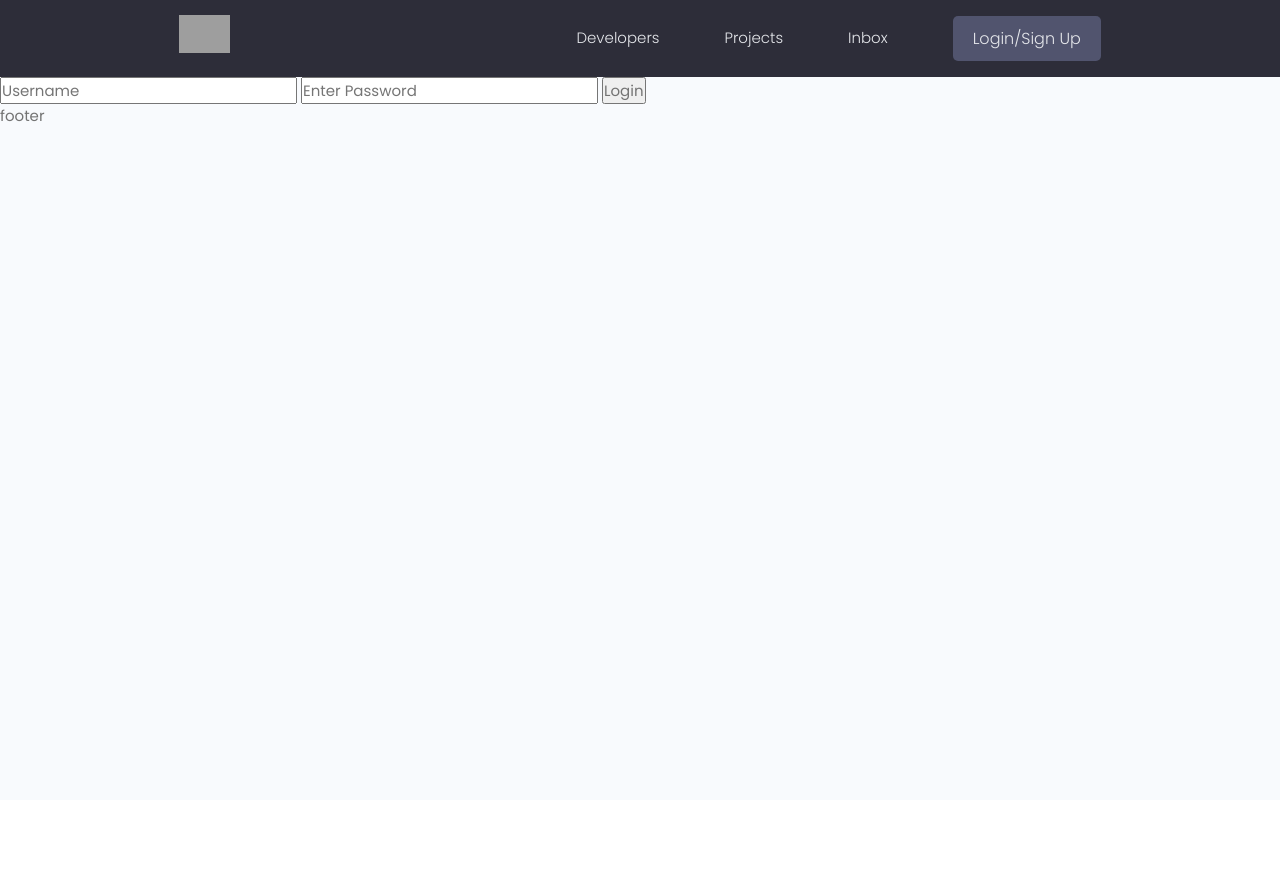
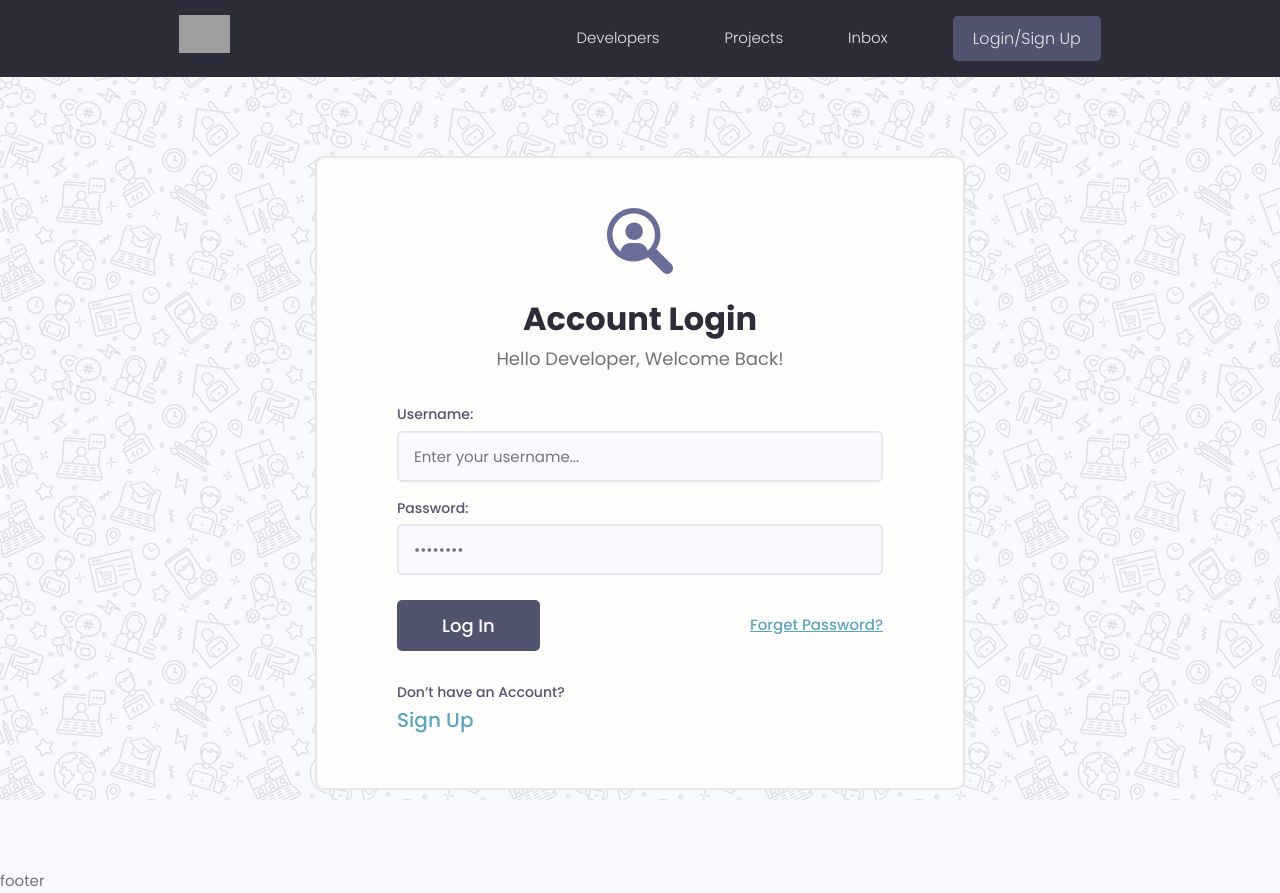
Before and after one commit to Diananaa/devSearch-djago, a Django app: page /users/login/ in a window 1280 px wide. Before the commit the page ends 122 px from the top, so only its background shows below. Run offline with Django 5.2, Linux system fonts and the light colour scheme; some libraries are stand-ins or nearby versions; grey boxes are pictures that could not be loaded.

Commit message:
feat: ui exception error

```diff
--- a/static/uikit/app.js
+++ b/static/uikit/app.js
@@ -2,3 +2,10 @@
 document.addEventListener('DOMContentLoaded', function () {
   hljs.highlightAll();
 });
+
+let alertWrapper = document.querySelector('.alert')
+let alertClose = document.querySelector('.alert__close')
+
+if(alertWrapper){
+  alertClose.addEventListener('click', ()=> alertWrapper.style.display = 'none')
+}
--- a/templates/main.html
+++ b/templates/main.html
@@ -6,6 +6,7 @@
     <meta charset="UTF-8">
     <meta name="viewport" content="width=device-width, initial-scale=1.0">
     <title>DevSearch</title>
+    <link rel="stylesheet" href="https://cdn.iconmonstr.com/1.3.0/css/iconmonstr-iconic-font.min.css" />
     <link rel="stylesheet" type="text/css" href='{% static "styles/main.css" %}'>
     <link rel="stylesheet" href="{% static 'uikit/styles/uikit.css' %}">
     <link rel="stylesheet" href="{% static 'styles/app.css' %}">
@@ -13,16 +14,24 @@
 
 <body>
     {% include 'navbar.html' %}
+
     {% if messages %}
-    <ul class="messages">
-        {% for message in messages %}
-        <li{% if message.tags %} class="{{ message.tags }}" {% endif %}>{{ message }}</li>
-            {% endfor %}
-    </ul>
+    {% for message in messages %}
+    <div class="alert alert--{{message.tags}}">
+        <p class="alert__message">{{message}}</p>
+        <button class="alert__close">⨯</button>
+    </div>
+    {% endfor %}
     {% endif %}
+
+
+
     {% block content %}
+
+
     {% endblock content %}
     footer
 </body>
 
+<script src="{% static 'uikit/app.js' %}"></script>
 </html>
--- a/users/templates/users/login_register.html
+++ b/users/templates/users/login_register.html
@@ -1,12 +1,95 @@
 {% extends 'main.html' %}
+{% load static %}
+{% block content %}
+{% if page == 'register' %}
+<!-- <h1>Register User</h1>
+<p>already have an account <a href="{% url 'login' %}">Sign Up</a></p>
+<form method="POST" action="{% url 'register' %}">
+    {% csrf_token %}
+    {{form.as_p}}
+    <input type="submit" value="Register User">
+</form> -->
 
-{% block content %}
+<div class="auth">
+    <div class="card">
+        <div class="auth__header text-center">
+            <a href="/">
+                <img src="{% static 'images/icon.svg' %}" alt="icon" />
+            </a>
+            <h3>Register an account</h3>
+            <p>Create a new developer account</p>
+        </div>
 
-<form action="{%  url 'login' %}" method="POST">
-    {% csrf_token %}
-    <input type="text" name="username" placeholder="Username">
-    <input type="password" name="password" placeholder="Enter Password">
-    <input type="submit" value="Login">
-</form>
+        <form method="POST" action="{% url 'register' %}" class="form auth__form">
+            {% csrf_token %}
+            <!-- {{form.as_p}} -->
+            {% for field in form %}
+            <div class="form__field">
+                <label for="formInput#text">{{field.label}}</label>
+                {{field}}
+
+                <!-- {% if field.help_text %}
+                <small>{{field.help_text}}</small>
+                {% endif %} -->
+
+                {% for error in field.errors %}
+                <p style="color: red;">{{error}}</p>
+                {% endfor %}
+
+            </div>
+            {% endfor %}
+
+            <div class="auth__actions">
+                <input class="btn btn--sub btn--lg" type="submit" value="Sign  In" />
+            </div>
+        </form>
+         <div class="auth__alternative">
+            <p>Already have an Account?</p>
+            <a href="{% url 'login' %}">Log In</a>
+        </div>
+    </div>
+</div>
+{% else %}
+
+
+<div class="auth">
+    <div class="card">
+        <div class="auth__header text-center">
+            <a href="/">
+                <img src="{% static 'images/icon.svg' %}" alt="icon" />
+            </a>
+            <h3>Account Login</h3>
+            <p>Hello Developer, Welcome Back!</p>
+        </div>
+
+        <form action="{%  url 'login' %}" method="POST" class="form auth__form">
+            {% csrf_token %}
+
+            <!-- Input:Email -->
+            <div class="form__field">
+                <label for="formInput#text">Username: </label>
+                <input class="input input--text" id="formInput#text" type="text" name="username"
+                    placeholder="Enter your username..." />
+            </div>
+
+            <!-- Input:Password -->
+            <div class="form__field">
+                <label for="formInput#password">Password: </label>
+                <input class="input input--password" id="formInput#passowrd" type="password" name="password"
+                    placeholder="••••••••" />
+            </div>
+            <div class="auth__actions">
+                <input class="btn btn--sub btn--lg" type="submit" value="Log In" />
+                <a href="forgetpassword.html">Forget Password?</a>
+            </div>
+        </form>
+        <div class="auth__alternative">
+            <p>Don’t have an Account?</p>
+            <a href="{% url 'register' %}">Sign Up</a>
+        </div>
+    </div>
+</div>
+{% endif %}
+
 
 {% endblock content %}
--- a/users/urls.py
+++ b/users/urls.py
@@ -4,6 +4,7 @@ from . import views
 urlpatterns = [
     path('login/', views.loginUser, name="login"),
     path('logout/', views.logoutUser, name="logout"),
+    path('register/', views.registerUser, name="register"),
 
     path('', views.profiles, name="profiles"),
     path('profile/<str:pk>/', views.userProfile, name="user-profile")
--- a/users/views.py
+++ b/users/views.py
@@ -4,10 +4,12 @@ from .models import Profile
 from django.contrib.auth.models import User
 from django.contrib.auth.decorators import login_required
 from django.contrib import messages
+from .forms import CustomUserCreationForm
 
 # Create your views here.
 
 def loginUser(request):
+    page = 'login'
     if request.user.is_authenticated:
         return redirect('profiles')
 
@@ -31,8 +33,30 @@ def loginUser(request):
 
 def logoutUser(request):
     logout(request)
-    messages.error(request, "User was logged out")
+    messages.info(request, "User was logged out")
     return redirect('login')
+
+def registerUser(request):
+    page = "register"
+    form = CustomUserCreationForm()
+
+    if request.method == 'POST':
+        form = CustomUserCreationForm(request.POST)
+        if form.is_valid():
+            user= form.save(commit=False)
+            user.username = user.username.lower()
+            user.save()
+
+            messages.success(request, 'User account was created')
+
+            login(request, user)
+            return redirect('profiles')
+        else :
+            messages.success(request, 'An error has occured during registation')
+
+    context ={'page' : page, 'form': form}
+    return render(request, 'users/login_register.html', context)
+
 
 def profiles(request):
     profiles = Profile.objects.all()
```
Also changed, not shown: templates/login.html (added, +67 -0 lines), templates/signup.html (added, +89 -0 lines), users/forms.py (added, +17 -0 lines), db.sqlite3, static/images/icon.svg (added), static/images/pattern.jpg (added).
